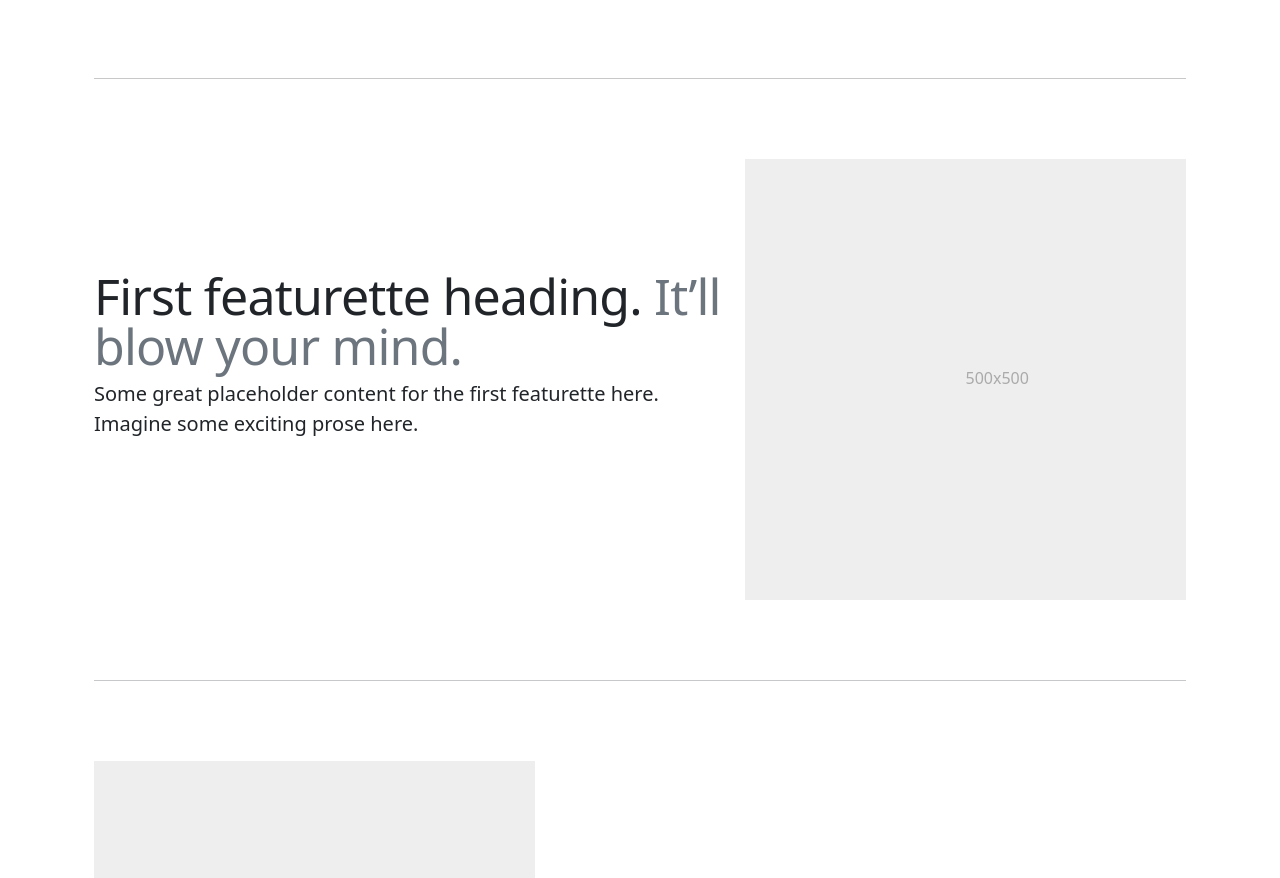
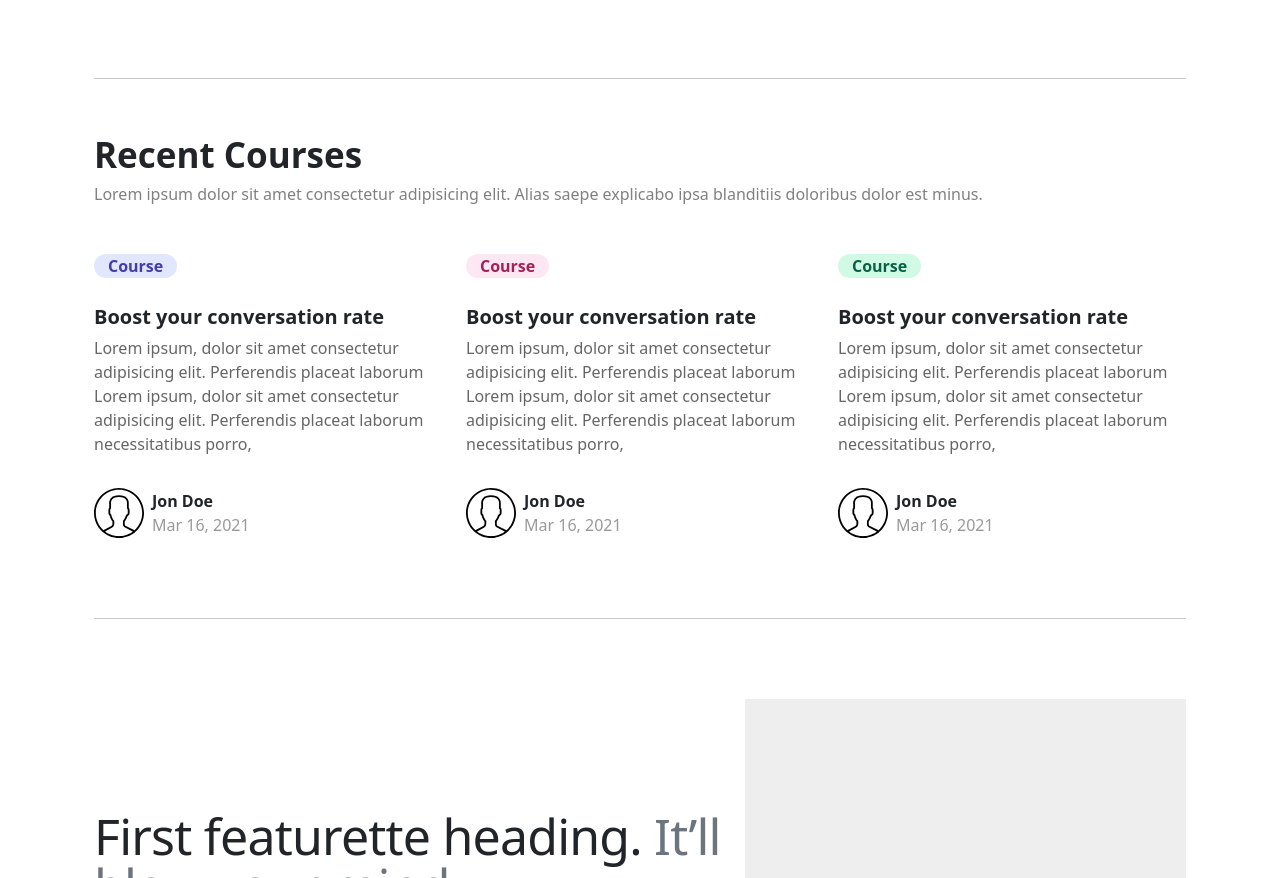
Before and after one commit to AbdallahHemdan/eLearn, a Vue app in the folder e-learn/: page / in a window 1280 px wide. Shown: the part 1040-1918 px from the top of the page. Built offline with nearby package versions, Linux system fonts and the light colour scheme.

Commit message:
feat(home): :sparkles: add recent courses section to the home page

```diff
--- a/e-learn/src/components/common/marketing/marketing.vue
+++ b/e-learn/src/components/common/marketing/marketing.vue
@@ -25,7 +25,6 @@
         </p>
         <p><a class="btn btn-secondary" href="#">View details &raquo;</a></p>
       </div>
-      <!-- /.col-lg-4 -->
       <div class="col-lg-4">
         <svg
           class="bd-placeholder-img rounded-circle"
@@ -49,7 +48,6 @@
         </p>
         <p><a class="btn btn-secondary" href="#">View details &raquo;</a></p>
       </div>
-      <!-- /.col-lg-4 -->
       <div class="col-lg-4">
         <svg
           class="bd-placeholder-img rounded-circle"
@@ -73,11 +71,47 @@
         </p>
         <p><a class="btn btn-secondary" href="#">View details &raquo;</a></p>
       </div>
-      <!-- /.col-lg-4 -->
     </div>
-    <!-- /.row -->
 
-    <!-- START THE FEATURETTES -->
+    <hr class="featurette-divider" />
+
+    <div class="recent">
+      <div class="recent__title">Recent Courses</div>
+      <div class="recent__sub-title">
+        Lorem ipsum dolor sit amet consectetur adipisicing elit. Alias saepe explicabo ipsa
+        blanditiis doloribus dolor est minus.
+      </div>
+
+      <div class="row mt-lg-5">
+        <recent-course
+          tag-color="#433ca9"
+          tag-bg-color="#e0e7ff"
+          title="Boost your conversation rate"
+          description="Lorem ipsum, dolor sit amet consectetur adipisicing elit. Perferendis placeat laborum Lorem ipsum, dolor sit amet consectetur adipisicing elit. Perferendis placeat laborum necessitatibus porro,"
+          instructor-name="Jon Doe"
+          instructor-image="svgs/avatar.svg"
+          course-date="Mar 16, 2021"
+        />
+        <recent-course
+          tag-color="#a22155"
+          tag-bg-color="#fce7f3"
+          title="Boost your conversation rate"
+          description="Lorem ipsum, dolor sit amet consectetur adipisicing elit. Perferendis placeat laborum Lorem ipsum, dolor sit amet consectetur adipisicing elit. Perferendis placeat laborum necessitatibus porro,"
+          instructor-name="Jon Doe"
+          instructor-image="svgs/avatar.svg"
+          course-date="Mar 16, 2021"
+        />
+        <recent-course
+          tag-color="#086047"
+          tag-bg-color="#d1fae5"
+          title="Boost your conversation rate"
+          description="Lorem ipsum, dolor sit amet consectetur adipisicing elit. Perferendis placeat laborum Lorem ipsum, dolor sit amet consectetur adipisicing elit. Perferendis placeat laborum necessitatibus porro,"
+          instructor-name="Jon Doe"
+          instructor-image="svgs/avatar.svg"
+          course-date="Mar 16, 2021"
+        />
+      </div>
+    </div>
 
     <hr class="featurette-divider" />
 
@@ -177,9 +211,22 @@
 <script>
 export default {
   name: 'Marketing',
+  components: {
+    'recent-course': () => import('@/components/course/recent.vue'),
+  },
 };
 </script>
 
 <style lang="scss" scoped>
 @import './../carousel/carousel.scss';
+
+.recent__title {
+  font-size: 35px;
+  font-weight: 700;
+  margin-top: -30px;
+}
+
+.recent__sub-title {
+  color: gray;
+}
 </style>
--- /dev/null
+++ b/e-learn/src/components/course/recent.vue
@@ -0,0 +1,91 @@
+<template>
+  <div class="col">
+    <div class="tag" :style="`color:${tagColor};background-color:${tagBgColor};`">Course</div>
+
+    <div class="course__title">{{ title }}</div>
+
+    <div class="course__description">
+      {{ description }}
+    </div>
+
+    <div class="instructor">
+      <img :src="require(`@/assets/${instructorImage}`)" class="instructor__image" />
+
+      <div class="instructor__info">
+        <div class="instructor__name">{{ instructorName }}</div>
+        <div class="course__date">{{ courseDate }}</div>
+      </div>
+    </div>
+  </div>
+</template>
+
+<script>
+export default {
+  name: 'RecentCourse',
+  props: {
+    tagColor: {
+      type: String,
+    },
+    tagBgColor: {
+      type: String,
+    },
+    title: {
+      type: String,
+    },
+    description: {
+      type: String,
+    },
+    instructorName: {
+      type: String,
+    },
+    instructorImage: {
+      type: String,
+    },
+    courseDate: {
+      type: String,
+    },
+  },
+};
+</script>
+
+<style lang="scss" scoped>
+.tag {
+  background-color: #e0e7ff;
+  color: #433ca9;
+  font-weight: 600;
+  width: fit-content;
+  padding: 0px 14px;
+  border-radius: 16px;
+  margin-bottom: 24px;
+}
+
+.course__title {
+  font-size: 20px;
+  font-weight: 700;
+  margin-bottom: 4px;
+}
+
+.course__description {
+  color: $darker-gray;
+  margin-bottom: 32px;
+}
+
+.instructor__image {
+  width: 50px;
+  height: 50px;
+  margin-right: 8px;
+}
+
+.instructor {
+  display: flex;
+  align-items: center;
+}
+
+.instructor__name {
+  font-weight: 700;
+}
+
+.course__date {
+  color: $dark-gray;
+}
+</style>
--- a/e-learn/src/views/course.vue
+++ b/e-learn/src/views/course.vue
@@ -3,7 +3,7 @@
     <div class="jumbotron jumbotron-fluid">
       <div class="course__header">
         <div class="header__titles">
-          <h1 class="header__main-title display-4">Enrich your yourself in</h1>
+          <h1 class="header__main-title display-4">Boost your skills in</h1>
           <h1 class="header__sub-title display-4">{{ name }}</h1>
         </div>
         <p class="lead">
```
